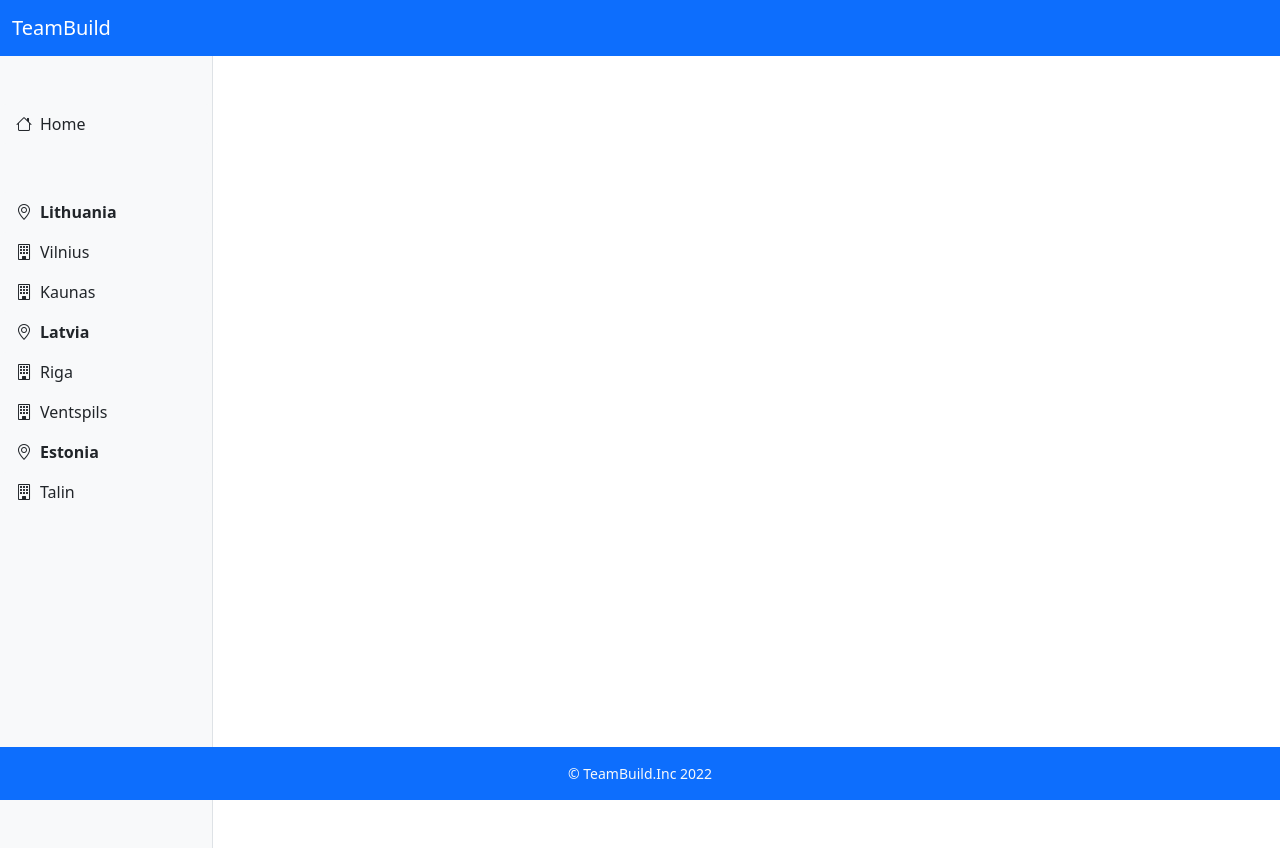
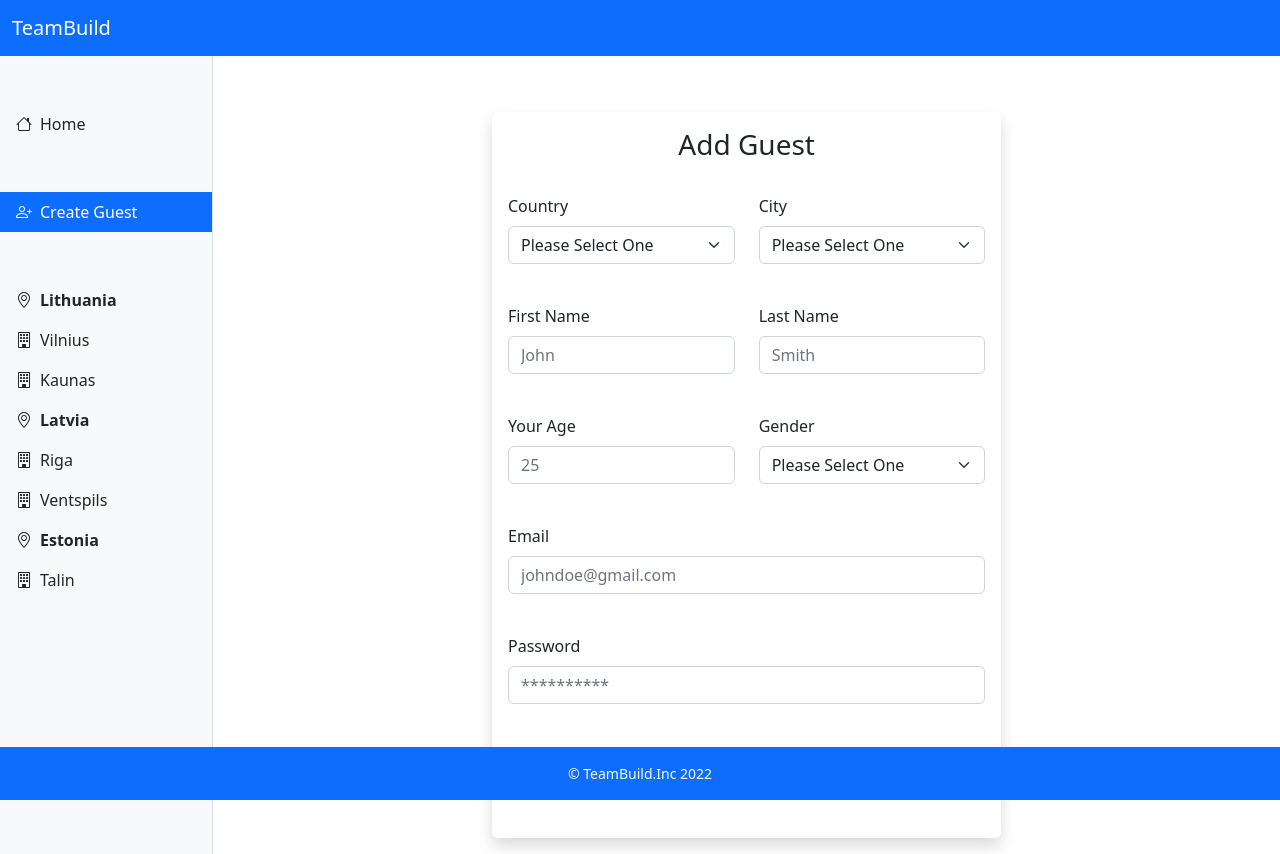
Before and after one commit to Aiwe30/guests, a Vue app: page /create-guest in a window 1280 px wide. Built offline with nearby package versions, Linux system fonts and the light colour scheme.

Commit message:
create guest form second Added new route, minor style changes

```diff
--- a/src/App.vue
+++ b/src/App.vue
@@ -7,8 +7,8 @@ import FooterLayout from './views/layout/FooterLayot.vue';
   <HeaderLayout />
   <div class="container-fluid mt-5">
     <div class="row flex-nowrap">
-      <div class="col-auto col-md-3 col-xl-2 p-0 bg-white border-end">
-        <div class="pt-2 text-white min-vh-100 bg-light">
+      <div class="col-auto col-md-3 col-xl-2 p-0 border-end bg-light">
+        <div class="pt-2 text-white min-vh-100">
           <div class="mt-5">
             <SideBarLayout />
           </div>
--- a/src/routes.js
+++ b/src/routes.js
@@ -1,5 +1,6 @@
 import HomePage from './views/pages/HomePage.vue';
 import CityPage from './views/pages/CityPage.vue';
+import CreateGuestPage from './views/pages/CreateGuestPage.vue'
 export const routes = [
     {
         path: '/',
@@ -10,5 +11,10 @@ export const routes = [
         path: '/cities/:id',
         name: 'city',
         component: CityPage
+    },
+    {
+        path: '/create-guest',
+        name: 'crete-guest',
+        component: CreateGuestPage
     }
 ]
--- a/src/views/layout/SideBarLayout.vue
+++ b/src/views/layout/SideBarLayout.vue
@@ -11,6 +11,15 @@ guestStore.loadAllGuests();
         <router-link to="/" class="nav-link px-3 py-2">
           <i class="bi bi-house"></i>
           <span class="ms-2 d-none d-sm-inline">Home</span>
+        </router-link>
+      </li>
+    </ul>
+
+    <ul class="list-group m-0 p-0 mb-5">
+      <li class="list-group-item border-0 p-0 bg-light">
+        <router-link to="/create-guest" class="nav-link px-3 py-2">
+          <i class="bi bi-person-plus"></i>
+          <span class="ms-2 d-none d-sm-inline">Create Guest</span>
         </router-link>
       </li>
     </ul>
--- /dev/null
+++ b/src/views/pages/CreateGuestPage.vue
@@ -0,0 +1,6 @@
+<script setup>
+import CreateGuestForm from "../../components/forms/CreateGuestForm.vue";
+</script>
+<template>
+  <CreateGuestForm />
+</template>
--- a/src/views/pages/HomePage.vue
+++ b/src/views/pages/HomePage.vue
@@ -1,6 +1,5 @@
 <script setup>
 import { useGuestStore } from "../../stores/guestStore.js";
-import CreateGuestForm from "../../components/forms/CreateGuestForm.vue";
 import GuestList from "../../components/lists/GuestList.vue";
 
 const guestStore = useGuestStore();
@@ -9,7 +8,6 @@ guestStore.loadAllGuests();
 
 <template>
   <GuestList />
-  <CreateGuestForm />
 </template>
 
 <style scoped>
```
